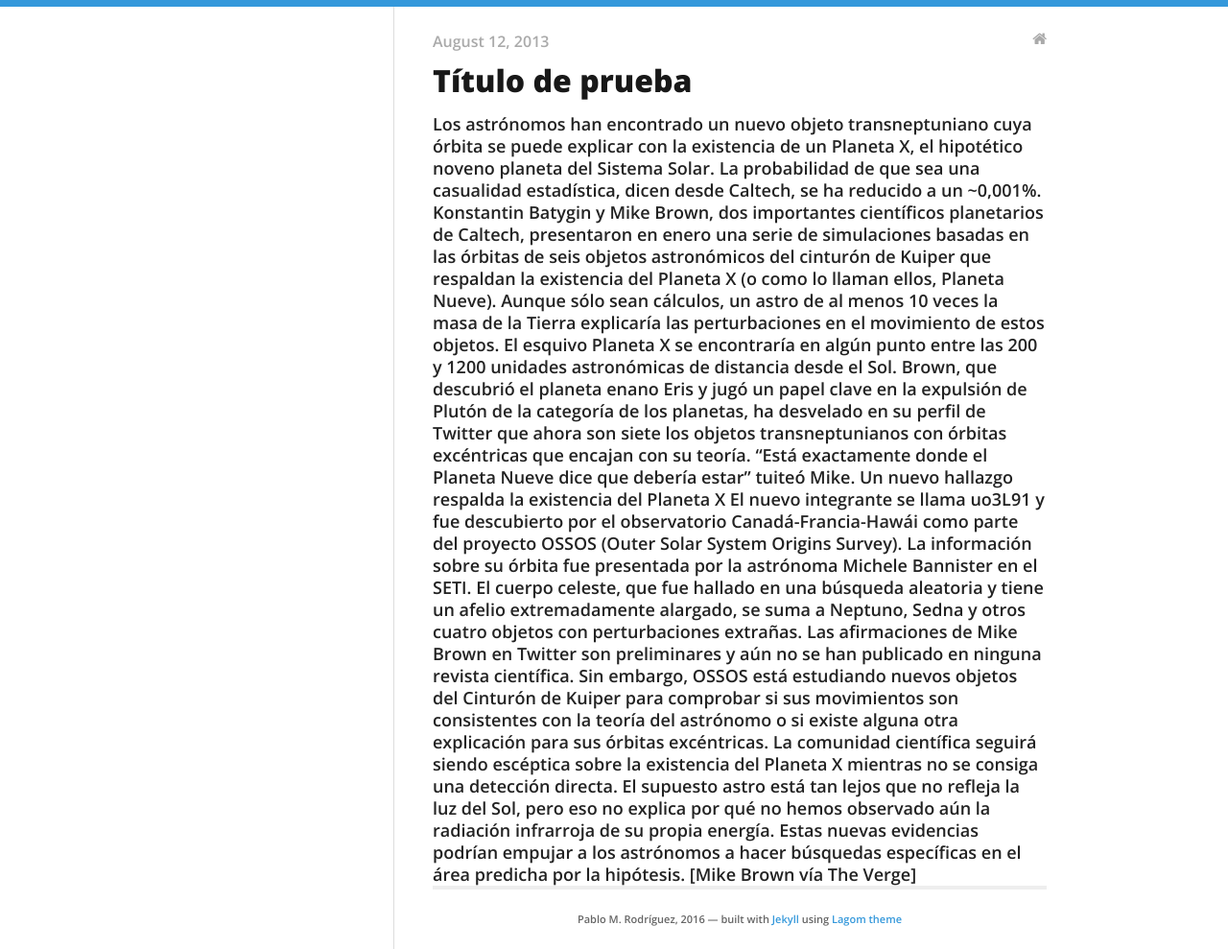
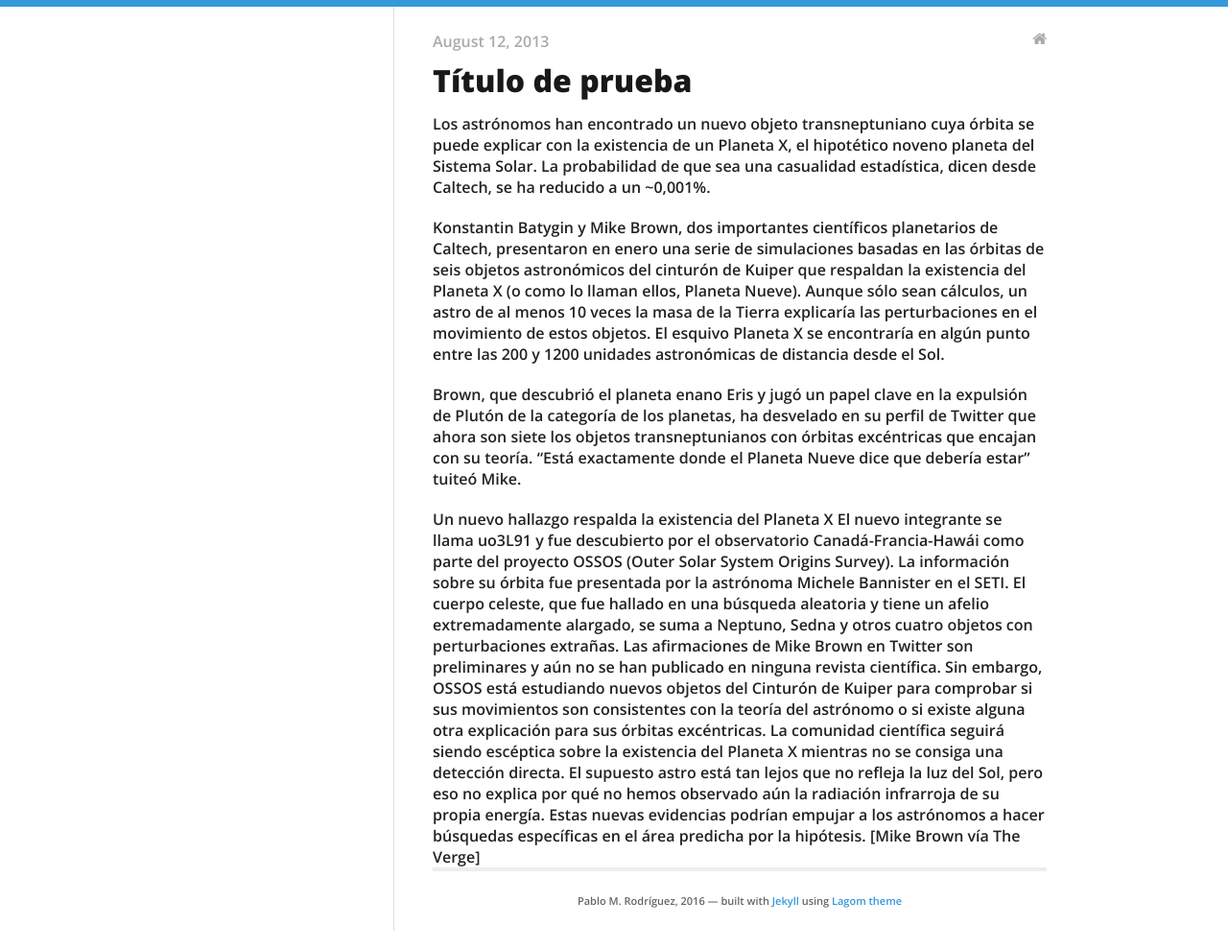
Before and after one commit to fearofcrime/fearofcrime.github.io, a Jekyll site: the page built from _posts/2013-08-12-another-sample.md, in a window 1280 px wide. Shown: the whole page at 96% size. Built offline with Jekyll 4.4.1, drawn with Linux system fonts in a browser that asks for light colours; nearby versions of some CDN libraries.

Commit message:
Update 2013-08-12-another-sample.md

```diff
--- a/_posts/2013-08-12-another-sample.md
+++ b/_posts/2013-08-12-another-sample.md
@@ -4,13 +4,13 @@ title: Título de prueba
 categories:
 - blog
 ---
-<font size="4">Los astrónomos han encontrado un nuevo objeto transneptuniano cuya órbita se puede explicar con la existencia de un Planeta X, el hipotético noveno planeta del Sistema Solar. La probabilidad de que sea una casualidad estadística, dicen desde Caltech, se ha reducido a un ~0,001%.
+<font size="3"> <p>Los astrónomos han encontrado un nuevo objeto transneptuniano cuya órbita se puede explicar con la existencia de un Planeta X, el hipotético noveno planeta del Sistema Solar. La probabilidad de que sea una casualidad estadística, dicen desde Caltech, se ha reducido a un ~0,001%.</p>
 
 
 
-Konstantin Batygin y Mike Brown, dos importantes científicos planetarios de Caltech, presentaron en enero una serie de simulaciones basadas en las órbitas de seis objetos astronómicos del cinturón de Kuiper que respaldan la existencia del Planeta X (o como lo llaman ellos, Planeta Nueve). Aunque sólo sean cálculos, un astro de al menos 10 veces la masa de la Tierra explicaría las perturbaciones en el movimiento de estos objetos. El esquivo Planeta X se encontraría en algún punto entre las 200 y 1200 unidades astronómicas de distancia desde el Sol.
+<p>Konstantin Batygin y Mike Brown, dos importantes científicos planetarios de Caltech, presentaron en enero una serie de simulaciones basadas en las órbitas de seis objetos astronómicos del cinturón de Kuiper que respaldan la existencia del Planeta X (o como lo llaman ellos, Planeta Nueve). Aunque sólo sean cálculos, un astro de al menos 10 veces la masa de la Tierra explicaría las perturbaciones en el movimiento de estos objetos. El esquivo Planeta X se encontraría en algún punto entre las 200 y 1200 unidades astronómicas de distancia desde el Sol.</p>
 
-Brown, que descubrió el planeta enano Eris y jugó un papel clave en la expulsión de Plutón de la categoría de los planetas, ha desvelado en su perfil de Twitter que ahora son siete los objetos transneptunianos con órbitas excéntricas que encajan con su teoría. “Está exactamente donde el Planeta Nueve dice que debería estar” tuiteó Mike.
+<p>Brown, que descubrió el planeta enano Eris y jugó un papel clave en la expulsión de Plutón de la categoría de los planetas, ha desvelado en su perfil de Twitter que ahora son siete los objetos transneptunianos con órbitas excéntricas que encajan con su teoría. “Está exactamente donde el Planeta Nueve dice que debería estar” tuiteó Mike.</p>
 
 Un nuevo hallazgo respalda la existencia del Planeta X
 El nuevo integrante se llama uo3L91 y fue descubierto por el observatorio Canadá-Francia-Hawái como parte del proyecto OSSOS (Outer Solar System Origins Survey). La información sobre su órbita fue presentada por la astrónoma Michele Bannister en el SETI. El cuerpo celeste, que fue hallado en una búsqueda aleatoria y tiene un afelio extremadamente alargado, se suma a Neptuno, Sedna y otros cuatro objetos con perturbaciones extrañas.
```
